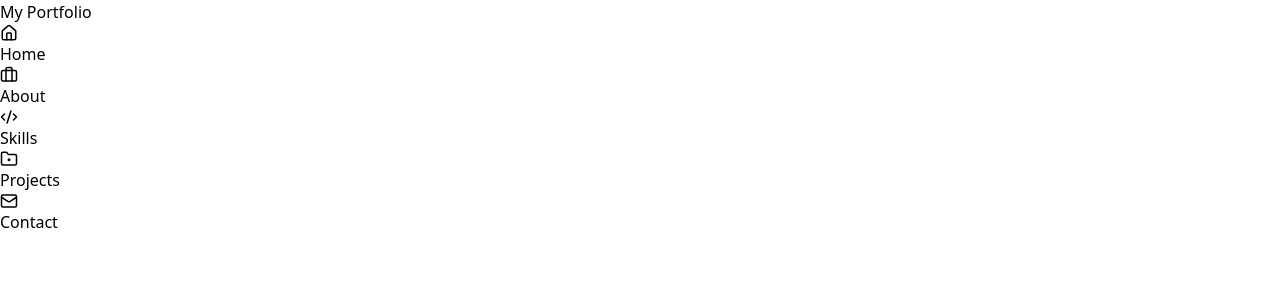
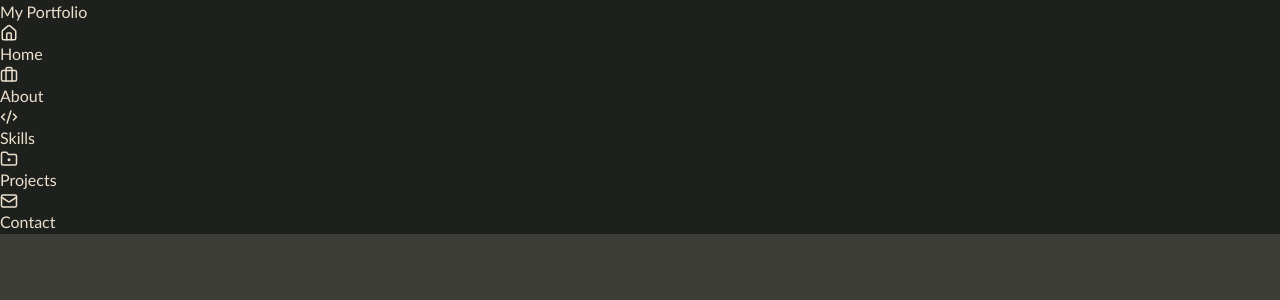
Before and after one commit to codewithjelo/Jelo_Portfolio, a React (Vite) app in the folder jelo-portfolio/: page / in a window 1280 px wide. Shown: the top 300 px of the page. Built offline with nearby package versions, Linux system fonts and the light colour scheme.

Commit message:
Add design for header navtab

```diff
--- a/jelo-portfolio/src/styles/index.css
+++ b/jelo-portfolio/src/styles/index.css
@@ -1,3 +1,38 @@
 @tailwind base;
 @tailwind components;
 @tailwind utilities;
+
+:root {
+      /* Colors */
+  --primary-color: #1E201E;
+  --secondary-color: #3C3D37;
+  --background: #1E201E;
+  --text-color: #ECDFCC;
+  --accent: #697565;
+
+    /* Font sizes */
+  --text-xs: 0.75rem;
+  --text-sm: 0.875rem;
+  --text-base: 1rem;
+  --text-lg: 1.125rem;
+  --text-xl: 1.25rem;
+  --text-2xl: 1.5rem;
+  --text-3xl: 2rem;
+}
+
+body {
+    font-family:'Trebuchet MS', 'Lucida Sans Unicode', 'Lucida Grande', 'Lucida Sans', Arial, sans-serif;
+    background-color: var(--secondary-color);
+}
+
+.header-container {
+    background-color: var(--background);
+}
+
+.logo-container a {
+    color: var(--text-color);
+}
+
+.nav-container ul li a {
+    color: var(--text-color);
+}
```
